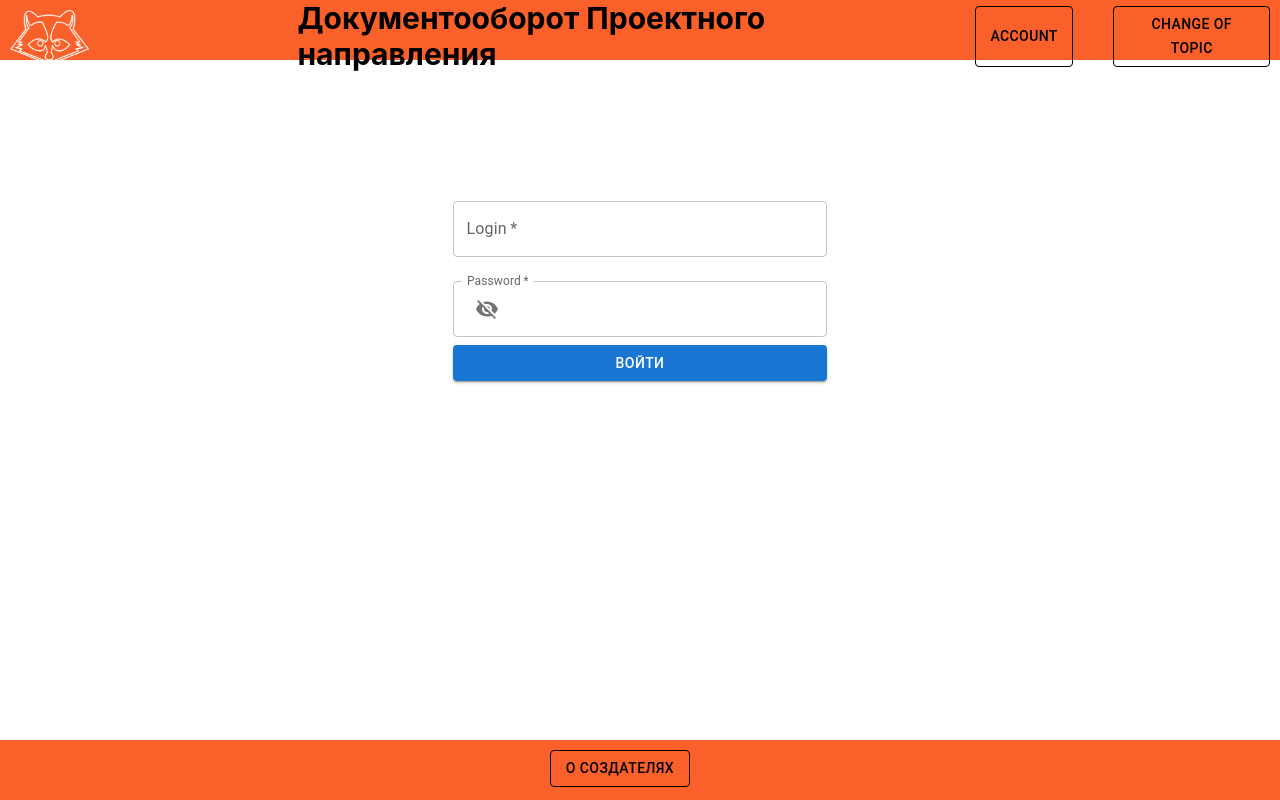
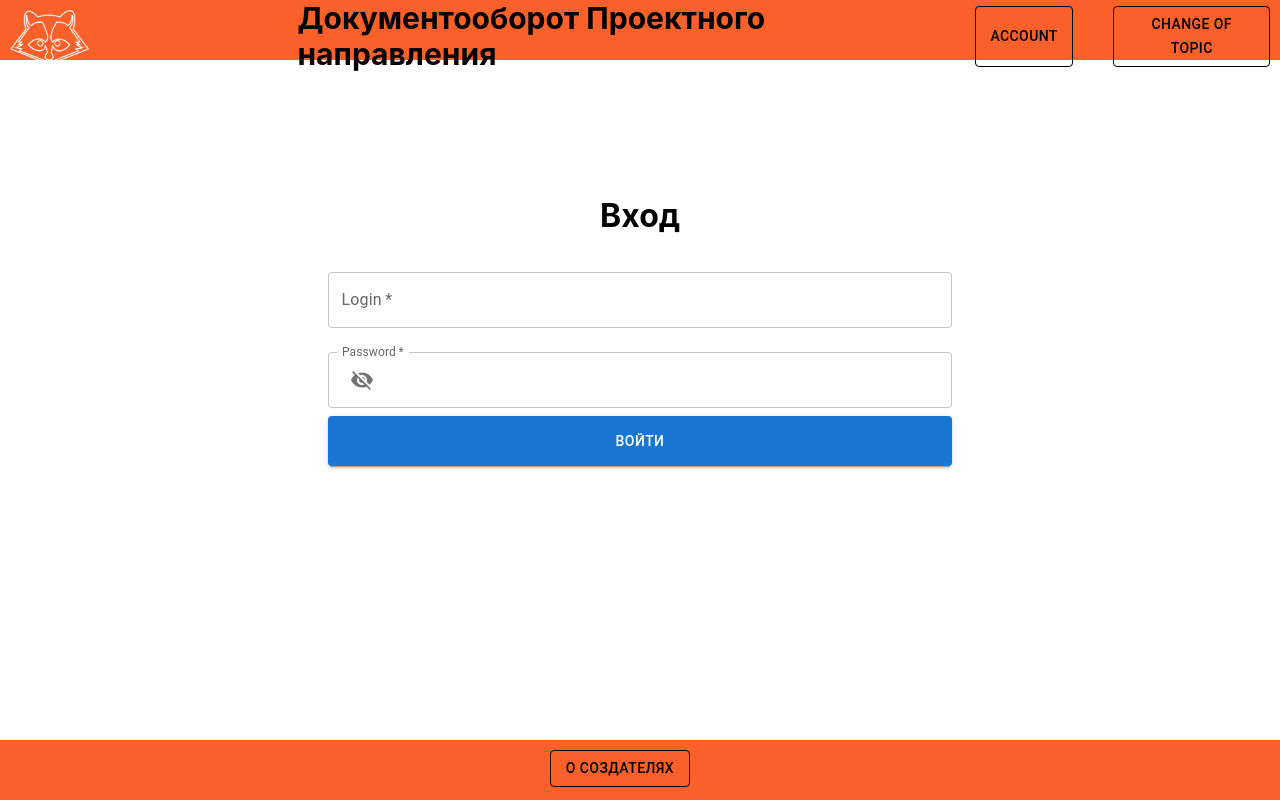
Before and after one commit to IT-FAMCS/documents, a React (Create React App) app in the folder front-doc/: page /login in a window 1280 px wide. Built offline with nearby package versions, Linux system fonts and the light colour scheme.

Commit message:
feat: Login form is centered vertically

```diff
--- a/front-doc/src/App.css
+++ b/front-doc/src/App.css
@@ -5,7 +5,7 @@
     justify-content: space-between;
     align-items: center;
     width: 100%;
-  min-height: 100vh;
+    height: 100vh;
 }
 
 main {
@@ -56,3 +56,11 @@ main {
     text-align: center;
     font-size: 56px;
 }
+
+.login {
+    width: 80vw;
+    height: 65vh;
+    display: flex;
+    align-items: center;
+    justify-content: center;
+}
--- a/front-doc/src/pages/login/LoginPage.tsx
+++ b/front-doc/src/pages/login/LoginPage.tsx
@@ -19,17 +19,24 @@ export const LoginPage = () => {
     }
 
     return(
+        <div className="login">
 
             <form
                 style={{
                     width: '100',
-                padding: '20%'
+
                 }}
                 onSubmit={loginSubmit}
 
             >
+                 <h1
+                    style={{
+                        textAlign: 'center'
+                    }}
+                 >
+                    Вход</h1>
+                <TextField
 
-            <TextField
                     error={error}
                     fullWidth
                     label="Login"
@@ -39,6 +46,7 @@ export const LoginPage = () => {
 
                 />
                 <TextField
+
                     error={error}
                     fullWidth
                     InputProps={{
@@ -63,9 +71,13 @@ export const LoginPage = () => {
                     fullWidth
                     variant="contained"
                     type="submit"
+                    style={{
+                        height: '50px'
+                    }}
                 >
                     Войти
                 </Button>
             </form>
+        </div>
     )
 }
```
Lines whose indentation alone changed are shown as unchanged.
